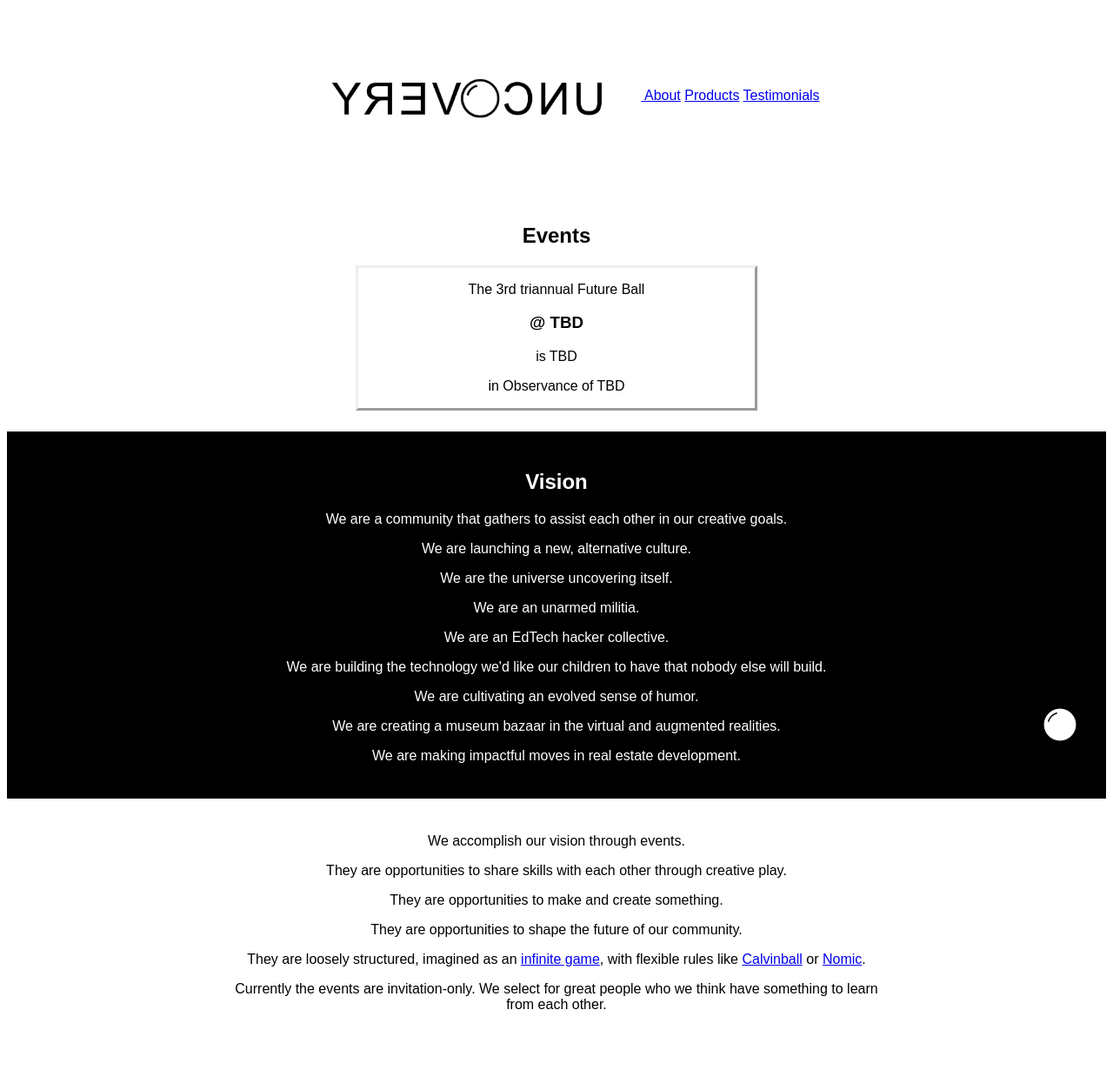
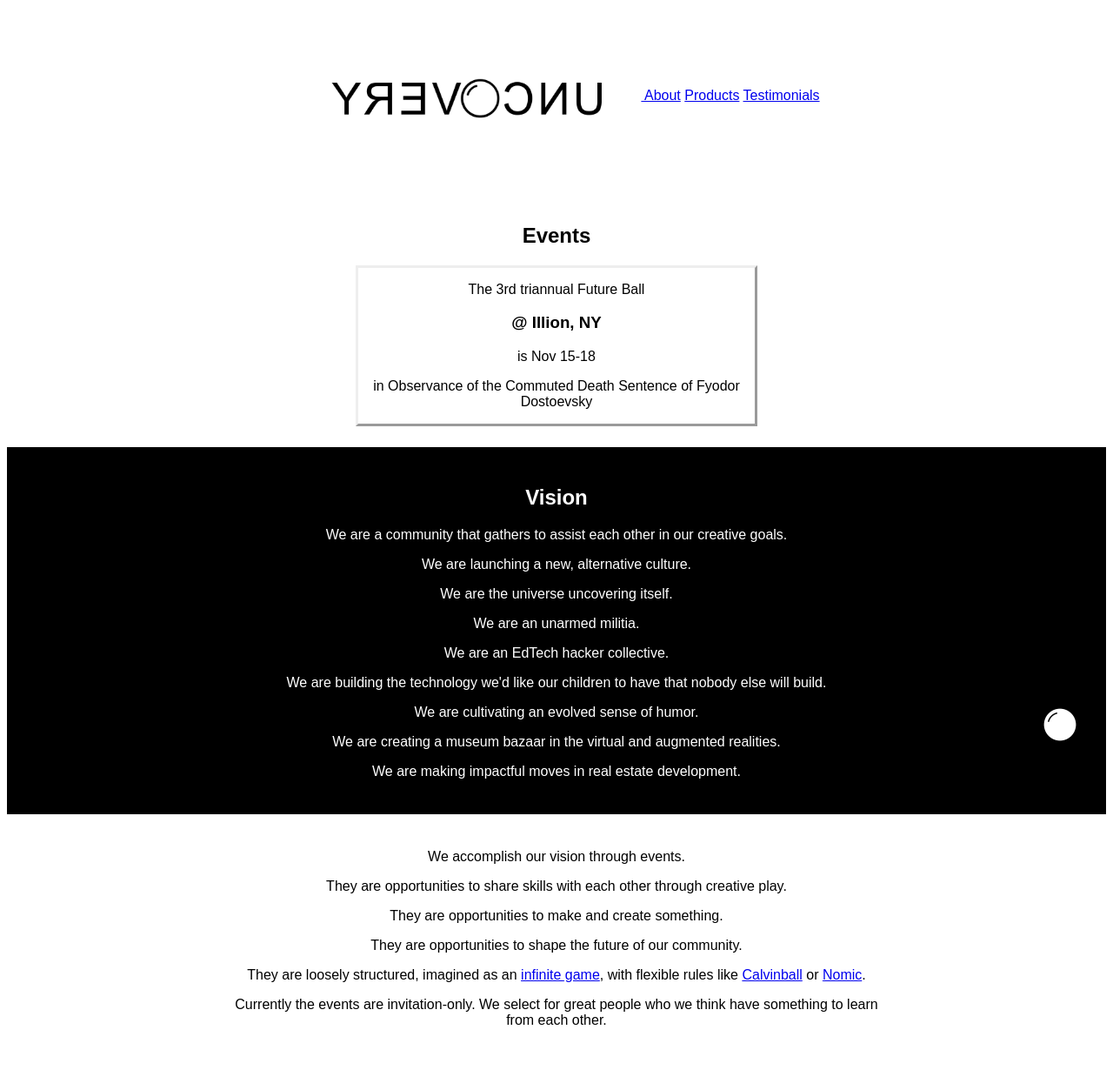
Before and after one commit to yrevocnu/yrevocnu.github.io, a Jekyll site: the page built from index.md, in a window 1280 px wide. Shown: the whole page at 87% size. Built offline with Jekyll 4.4.1, drawn with Linux system fonts in a browser that asks for light colours.

Commit message:
details on the 3rd Future Ball

```diff
--- a/_data/events.yml
+++ b/_data/events.yml
@@ -1,9 +1,9 @@
 3:
   name: Future Ball
   ordinal: 3rd
-  dates: TBD
-  location: TBD
-  holiday: TBD
+  dates: Nov 15-18
+  location: Illion, NY
+  holiday: the Commuted Death Sentence of Fyodor Dostoevsky
   organizer:
     name: Ben Heller
     officers:
```
